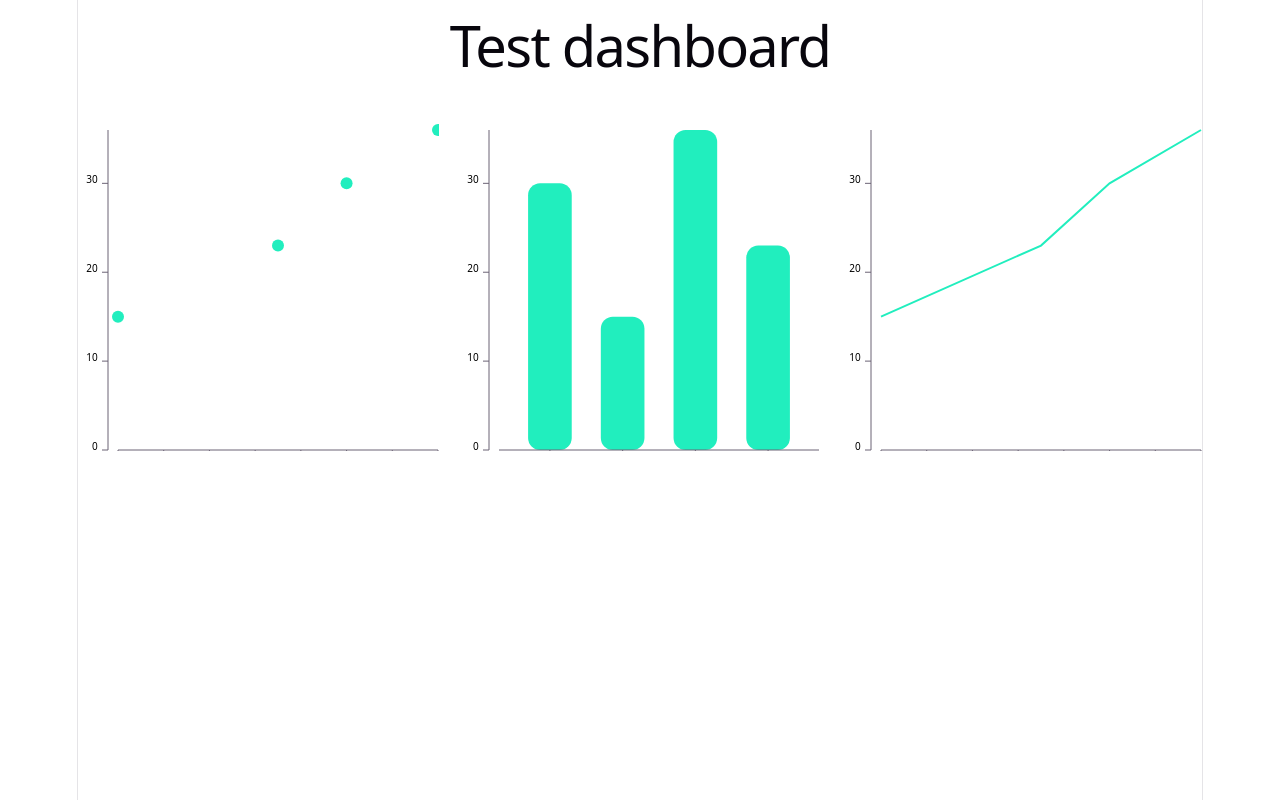
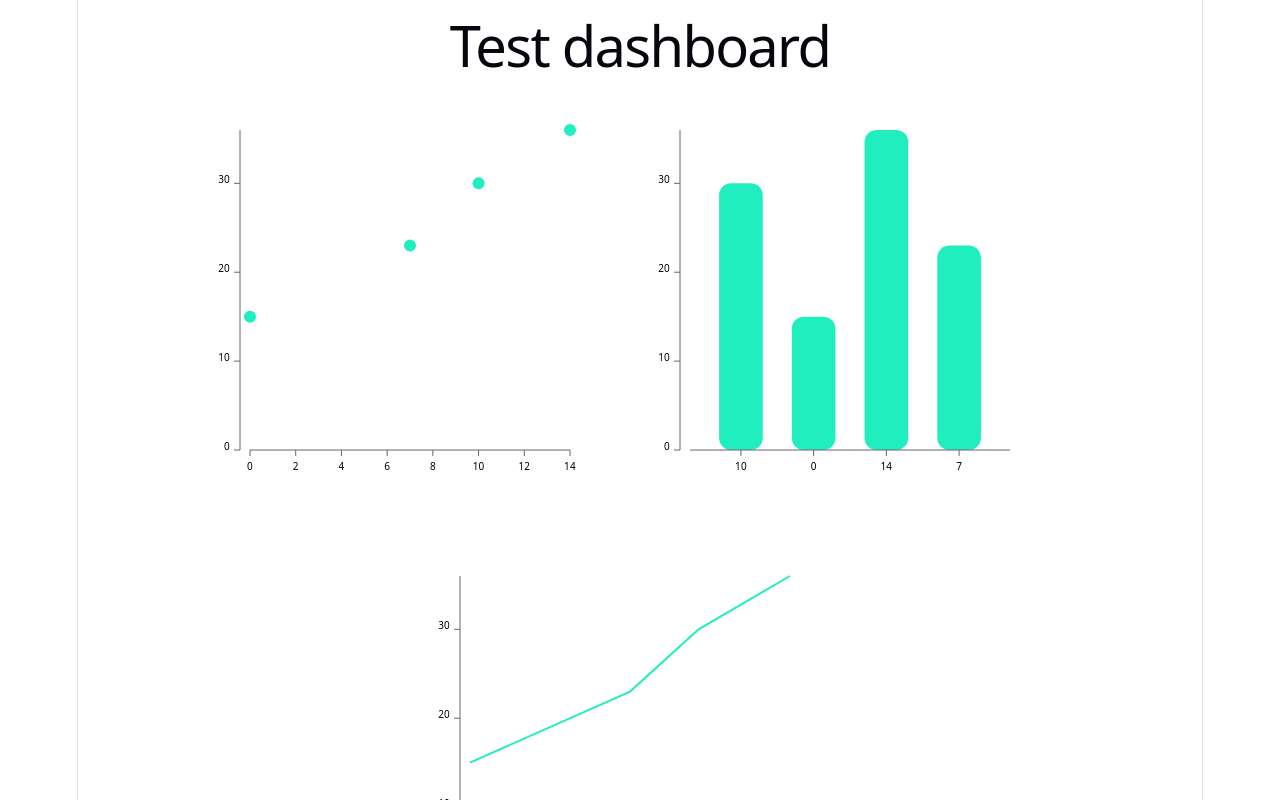
Before and after one commit to mic-wypych/energy_dashboard, a React (Vite) app: page / in a window 1280 px wide. Shown: the top 800 px of the page. Built offline with nearby package versions, Linux system fonts and the light colour scheme.

Commit message:
feature: add responisveness in app.jsx

```diff
--- a/src/App.jsx
+++ b/src/App.jsx
@@ -83,10 +83,9 @@ function App() {
   <div>
     <h1>Test dashboard</h1>
   </div>
-  <div style={{display: 'flex', justifyContent: 'center', alignItems: 'center', gap: '20px'}}>
+  <div style={{display: 'flex', flexWrap: 'wrap', justifyContent: 'center', alignItems: 'flex-start', gap: '20px'}}>
+    <div style={{flex: '1 1 400px', minWidth: '400px', maxWidth: '420px'}}>
       <ScatterPlot
-        width={width}
-        height={height}
         boundsWidth={boundsWidth}
         boundsHeight={boundsHeight}
         circles={allCircles}
@@ -94,9 +93,9 @@ function App() {
         yScale={yScale}
         MARGIN={MARGIN}
       />
+    </div>
+    <div style={{flex: '1 1 400px', minWidth: '400px', maxWidth: '420px'}}>
       <BarPlot
-      width={width}
-      height={height}
         boundsWidth={boundsWidth}
         boundsHeight={boundsHeight}
         bars={allBars}
@@ -104,10 +103,9 @@ function App() {
         yScale={barYScale}
         MARGIN={MARGIN}
       />
-
+    </div>
+    <div style={{flex: '1 1 400px', minWidth: '400px', maxWidth: '420px'}}>
       <LinePlot
-        width={width}
-        height={height}
         boundsWidth={boundsWidth}
         boundsHeight={boundsHeight}
         linePath={linePath}
@@ -116,6 +114,7 @@ function App() {
         MARGIN={MARGIN}
       />
     </div>
+  </div>
   </>
 
 
```
Lines whose indentation alone changed are shown as unchanged.
